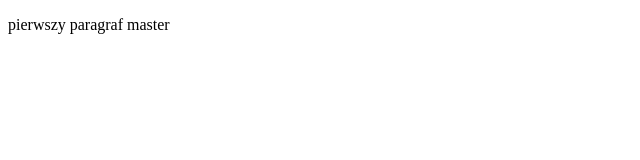
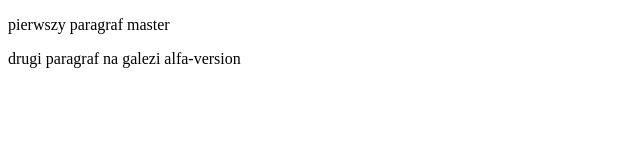
Before and after one commit to doncia65/doncia65.github.io, a plain HTML site: page index.html in a window 1280 px wide. Shown: the whole page, without its empty margins (0-640 px from the left). Drawn offline with Linux system fonts and the light colour scheme.

Commit message:
dodano drugi paragraf na galezi alfa-version

```diff
--- a/index.html
+++ b/index.html
@@ -6,5 +6,6 @@
 </head>
 <body>
    <p>pierwszy paragraf master</p>
+   <p>drugi paragraf na galezi alfa-version</p>
 </body>
 </html>
```
